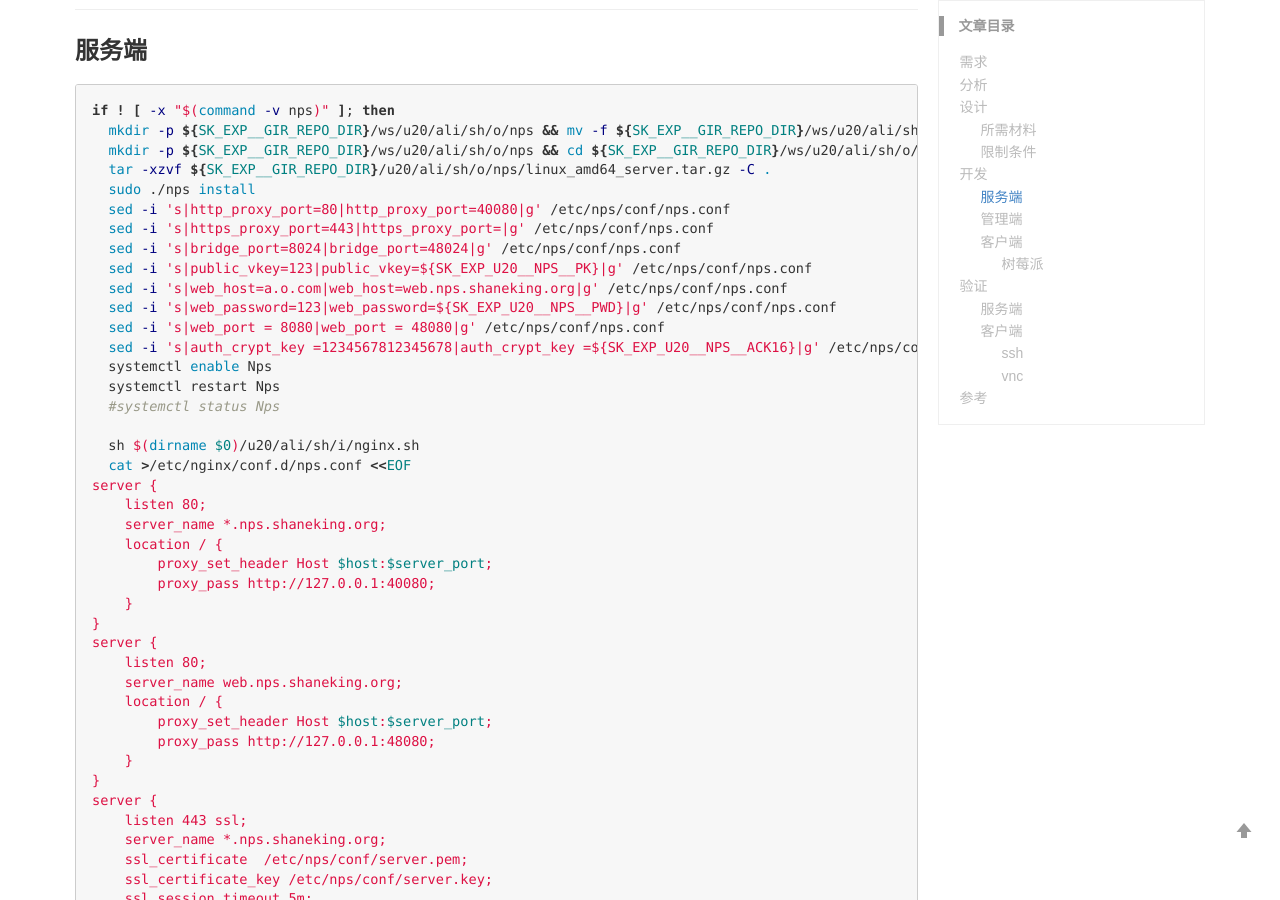
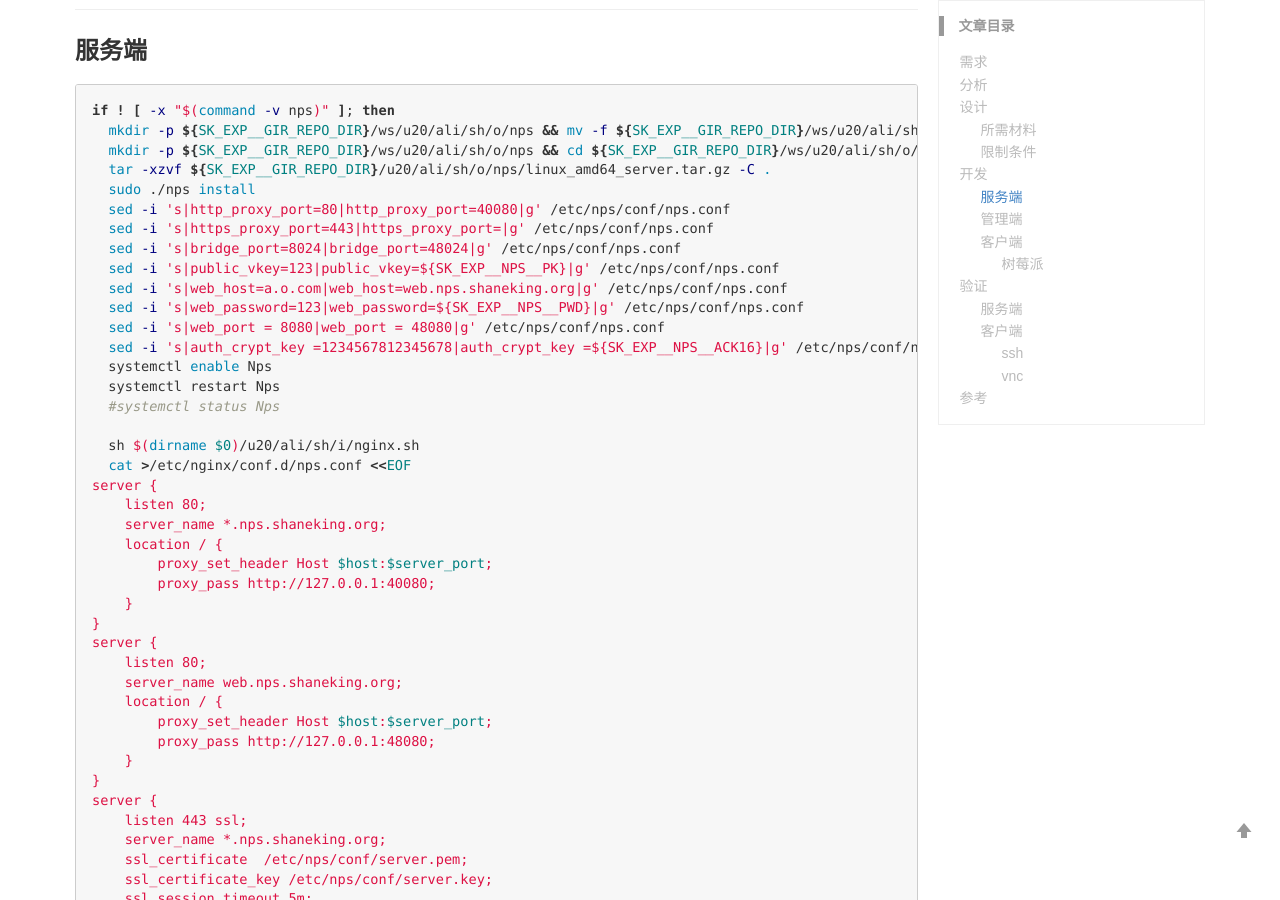
Before and after one commit to ShaneKing/ShaneKing.github.io, a Jekyll site: the page built from _posts/2021-01-01-intranet-penetration.md, in a window 1280 px wide and 900 px high, scrolled down 1013 px. Built offline with Jekyll 4.4.1, drawn with Linux system fonts in a browser that asks for light colours; comment, search, counter and statistics services are not loaded; some of the changed text lies outside the part shown.

Commit message:
restructured

```diff
--- a/_posts/2021-01-01-intranet-penetration.md
+++ b/_posts/2021-01-01-intranet-penetration.md
@@ -37,11 +37,11 @@ if ! [ -x "$(command -v nps)" ]; then
   sed -i 's|http_proxy_port=80|http_proxy_port=40080|g' /etc/nps/conf/nps.conf
   sed -i 's|https_proxy_port=443|https_proxy_port=|g' /etc/nps/conf/nps.conf
   sed -i 's|bridge_port=8024|bridge_port=48024|g' /etc/nps/conf/nps.conf
-  sed -i 's|public_vkey=123|public_vkey=${SK_EXP_U20__NPS__PK}|g' /etc/nps/conf/nps.conf
+  sed -i 's|public_vkey=123|public_vkey=${SK_EXP__NPS__PK}|g' /etc/nps/conf/nps.conf
   sed -i 's|web_host=a.o.com|web_host=web.nps.shaneking.org|g' /etc/nps/conf/nps.conf
-  sed -i 's|web_password=123|web_password=${SK_EXP_U20__NPS__PWD}|g' /etc/nps/conf/nps.conf
+  sed -i 's|web_password=123|web_password=${SK_EXP__NPS__PWD}|g' /etc/nps/conf/nps.conf
   sed -i 's|web_port = 8080|web_port = 48080|g' /etc/nps/conf/nps.conf
-  sed -i 's|auth_crypt_key =1234567812345678|auth_crypt_key =${SK_EXP_U20__NPS__ACK16}|g' /etc/nps/conf/nps.conf
+  sed -i 's|auth_crypt_key =1234567812345678|auth_crypt_key =${SK_EXP__NPS__ACK16}|g' /etc/nps/conf/nps.conf
   systemctl enable Nps
   systemctl restart Nps
   #systemctl status Nps
```
Also changed, not shown: other parts of _posts/2021-01-01-intranet-penetration.md (+1 -1 lines).
